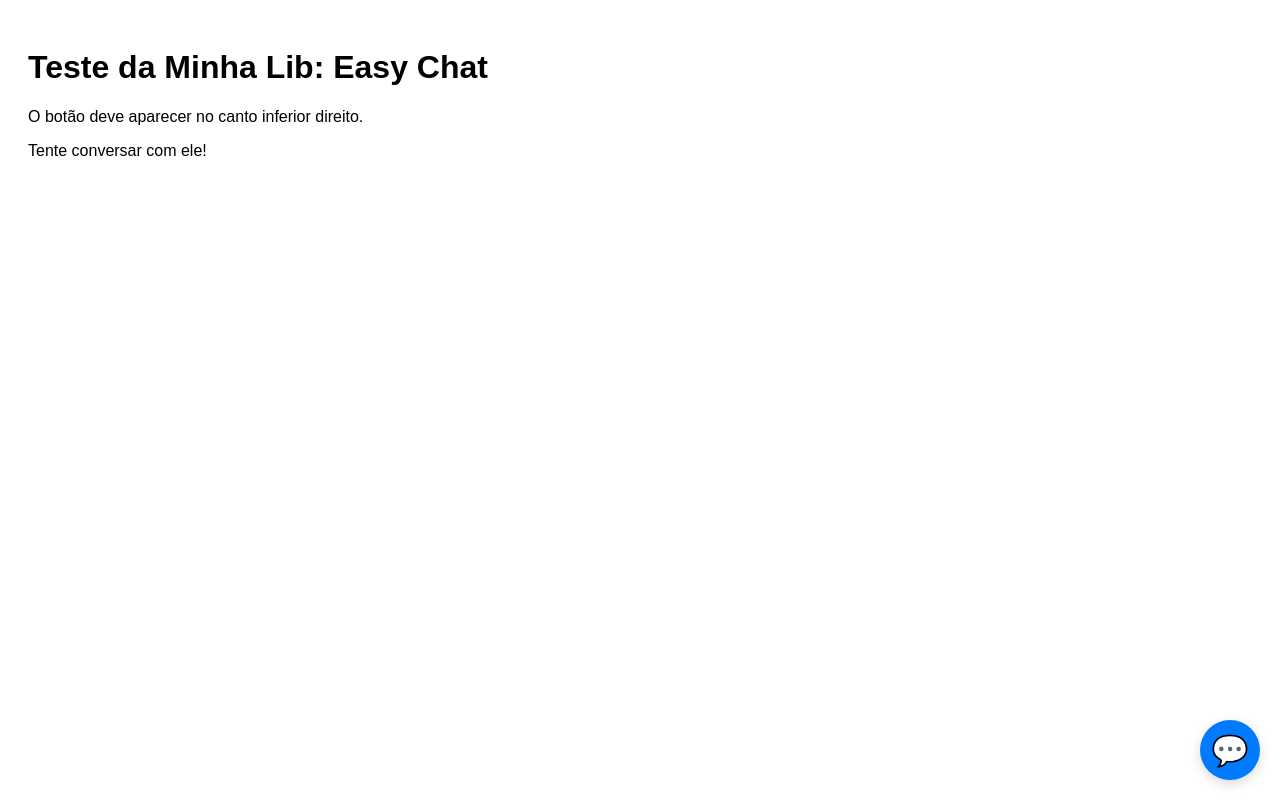
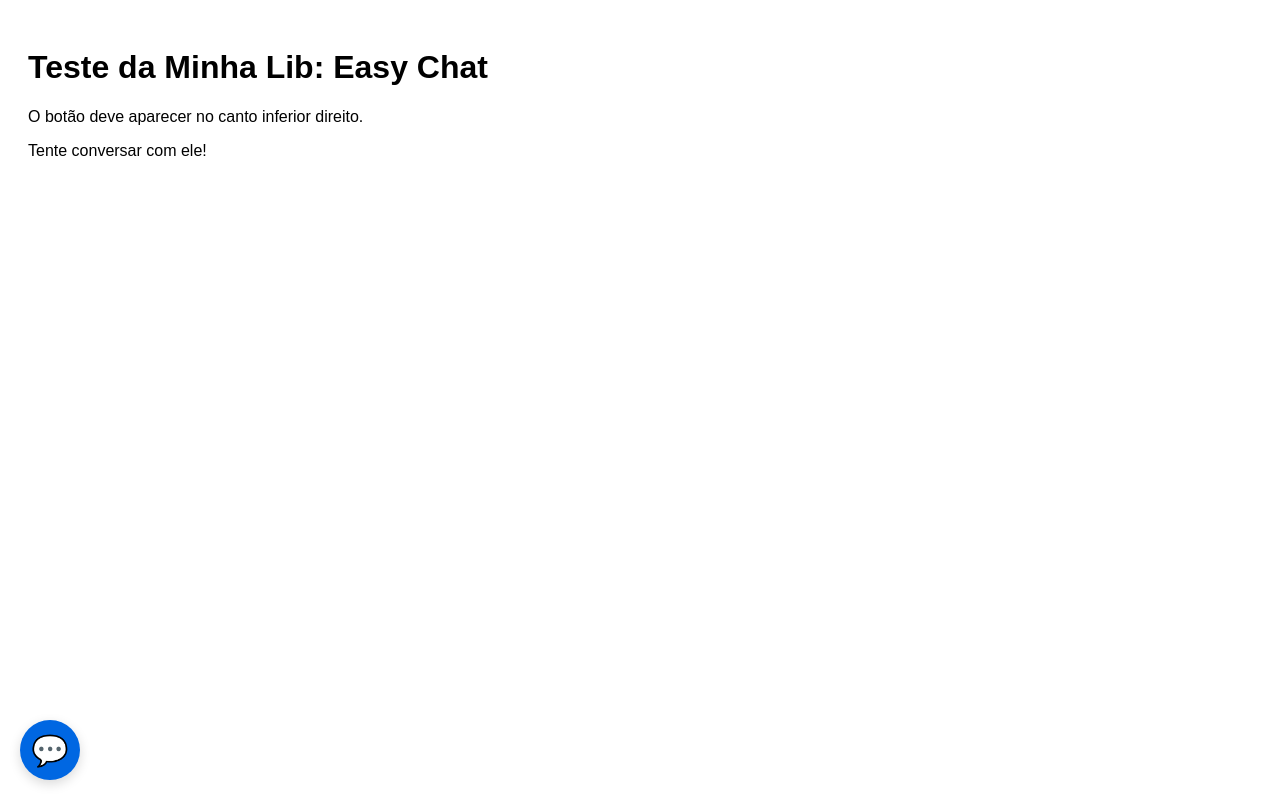
Before and after one commit to ejunior95/easy-chat, a React (Vite) app in the folder easy-chat-lib/: page / in a window 1280 px wide. Built offline with nearby package versions, Linux system fonts and the light colour scheme.

Commit message:
chore: Update EasyChat configuration with new defaults and improved styling

```diff
--- a/easy-chat-lib/src/App.tsx
+++ b/easy-chat-lib/src/App.tsx
@@ -10,15 +10,15 @@ function App() {
       {/* Instanciando o chat */}
       <EasyChat
         config={{
-          position: 'bottom-right',
-          title: 'EasyChat',
-          primaryColor: '#007bff',
-          initialMessage: 'Olá, visitante! Como posso ser útil?',
-          systemPrompt: 'Você é um assistente útil.',
-          theme: 'system',
+          title: "EasyBot 🤖",
+          position: "bottom-left",
+          primaryColor: "#0067E2",
+          theme: "dark",
+          language: 'pt',
+          systemPrompt: 'Você é um assistente útil especializado em EasyChat.',
+          initialMessage: "Olá! Precisa de ajuda com a EasyChat?",
           api: {
-            useProxy: true,
-            proxyUrl: ''
+            proxyUrl: "https://easy-chat-brown.vercel.app/api",
           }
         }}
       />
```
